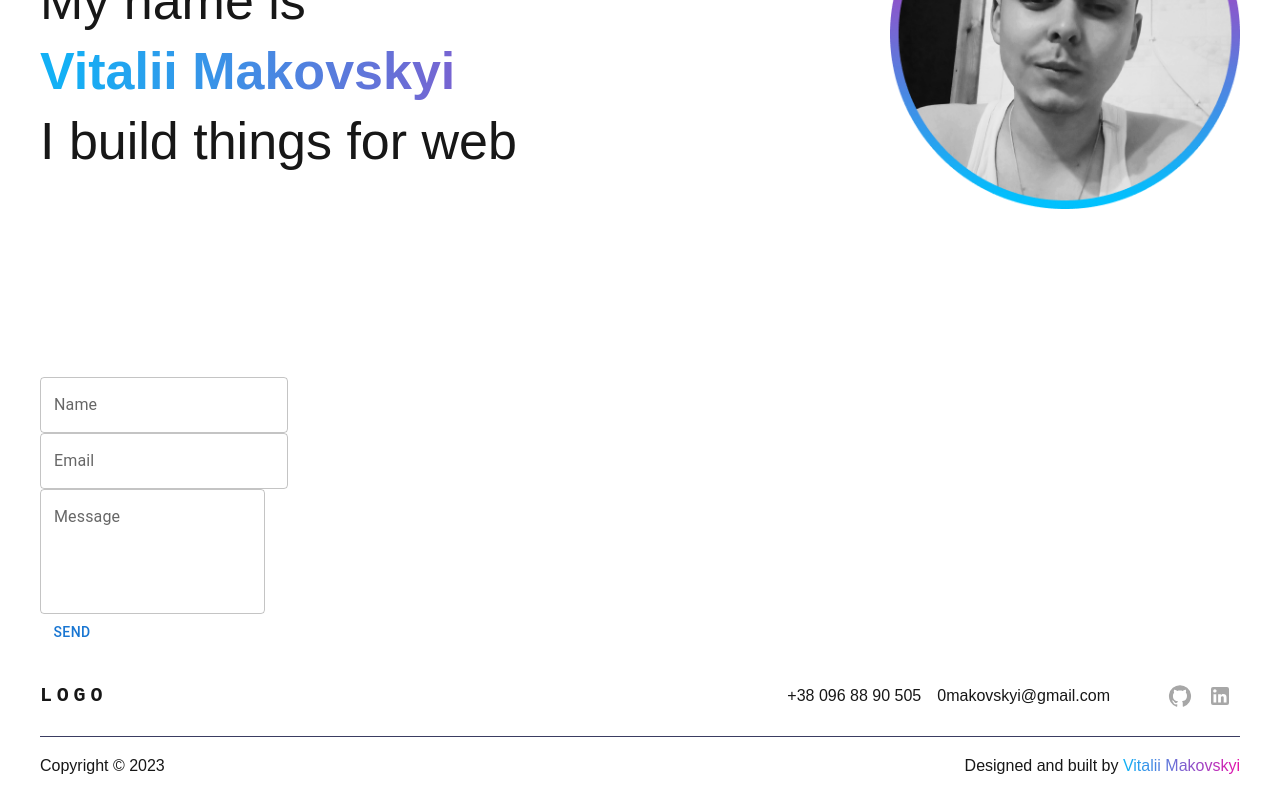
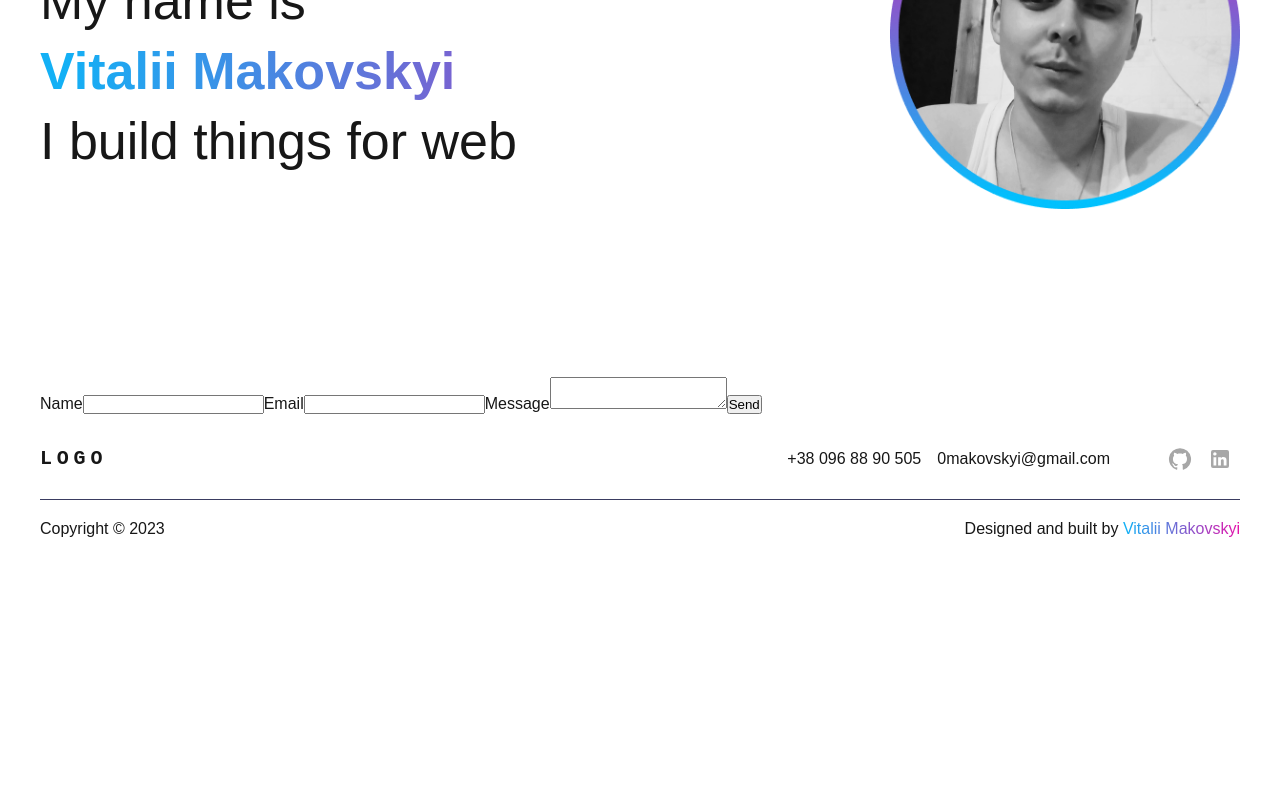
Before and after one commit to 0Vitaliy/portfolio, a Next.js app: page / in a window 1280 px wide. Shown: the part 423-1223 px from the top of the page. After the commit the page ends 986 px from the top, so only its background shows below. Built offline with nearby package versions, Linux system fonts and the light colour scheme.

Commit message:
add form

```diff
--- a/modules/home/components/banner/index.tsx
+++ b/modules/home/components/banner/index.tsx
@@ -46,48 +46,31 @@
         </Box>
         <Box>
         <form
-          className="elementor-form"
             method="post"
-          name="testfind"
+            name="contact"
             id="contact-form"
         >
-            <div className="elementor-form-fields-wrapper elementor-labels-above">
-                <div className="elementor-field-type-text elementor-field-group elementor-column elementor-col-100">
-                    <TextField
-                        label="Name"
-                        name="form_fields[name]"
+            <label htmlFor="name">Name</label>
+            <input
                 type="text"
-                        className="elementor-field elementor-size-sm elementor-field-textual"
+                name="name"
+                id="name"
             />
-                </div>
-                <div className="elementor-field-type-email elementor-field-group elementor-column elementor-col-100">
-                    <TextField
-                        label="Email"
-                        name="form_fields[email]"
+
+            <label htmlFor="email">Email</label>
+            <input
                 type="email"
-                        className="elementor-field elementor-size-sm elementor-field-textual"
+                name="email"
+                id="email"
             />
-                </div>
-                <div className="elementor-field-type-textarea elementor-field-group elementor-column elementor-col-100">
-                    <TextField
-                        label="Message"
-                        name="form_fields[message]"
-                        multiline
-                        rows={4}
-                        className="elementor-field-textual elementor-field elementor-size-sm"
-                    />
-                </div>
-                <div className="elementor-field-group elementor-column elementor-field-type-submit elementor-col-100 e-form__buttons">
-                    <Button
-                        type="submit"
-                        className="elementor-button elementor-size-sm"
-                    >
-                        <span className="elementor-button-content-wrapper">
-                            <span className="elementor-button-text">Send</span>
-                        </span>
-                    </Button>
-                </div>
-            </div>
+
+            <label htmlFor="message">Message</label>
+            <textarea
+                name="message"
+                id="message"
+            ></textarea>
+
+            <button type="submit">Send</button>
         </form>
         </Box>
       </Wrap>
```
Also changed, not shown: 1 other file (tests, documents, lock files or other folders). Lines whose indentation alone changed are shown as unchanged.
